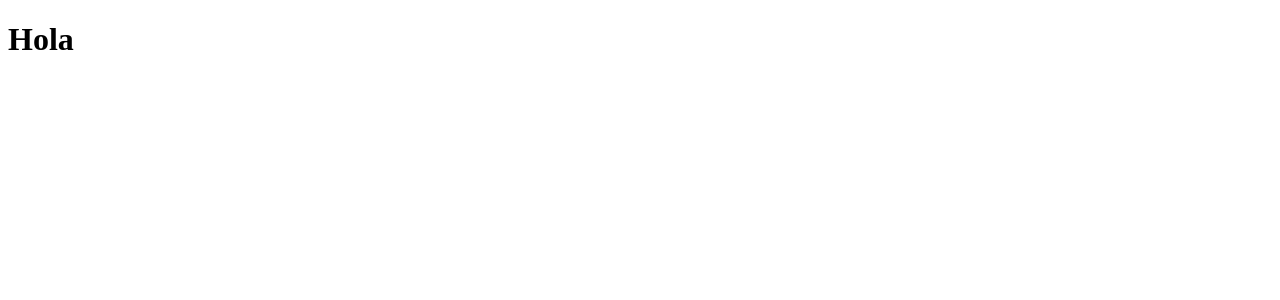
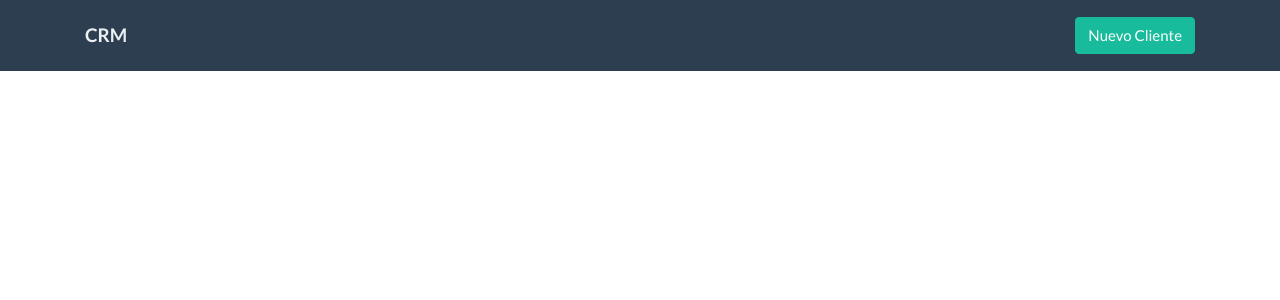
Before and after one commit to zesaru/express-graphql, a React (Create React App) app in the folder cliente/: page / in a window 1280 px wide. Shown: the top 300 px of the page. Built offline with nearby package versions, Linux system fonts and the light colour scheme.

Commit message:
primeros pasos con la aplicacion

```diff
--- a/cliente/public/index.html
+++ b/cliente/public/index.html
@@ -9,6 +9,7 @@
       name="description"
       content="Web site created using create-react-app"
     />
+
     <link rel="apple-touch-icon" href="%PUBLIC_URL%/logo192.png" />
     <!--
       manifest.json provides metadata used when your web app is installed on a
@@ -25,6 +26,10 @@
       Learn how to configure a non-root public URL by running `npm run build`.
     -->
     <title>React App</title>
+    <link
+      href="https://bootswatch.com/4/flatly/bootstrap.min.css"
+      rel="stylesheet"
+    />
   </head>
   <body>
     <noscript>You need to enable JavaScript to run this app.</noscript>
--- a/cliente/src/App.js
+++ b/cliente/src/App.js
@@ -1,6 +1,8 @@
 import React, { Component } from "react";
 import { ApolloProvider } from "react-apollo";
 import ApolloClient from "apollo-boost";
+
+import Header from "./componentes/Header";
 
 const client = new ApolloClient({
   uri: "http://localhost:4000/graphql",
@@ -14,7 +16,7 @@ class App extends Component {
   render() {
     return (
       <ApolloProvider client={client}>
-        <h1>Hola</h1>
+        <Header />
       </ApolloProvider>
     );
   }
--- /dev/null
+++ b/cliente/src/componentes/Header.js
@@ -0,0 +1,30 @@
+import React from "react";
+
+const Header = () => (
+  <nav className="navbar navbar-expand-lg navbar-dark bg-primary justify-content-between d-flex">
+    <div className="container">
+      <a className="navbar-brand text-light font-weight-bold">CRM</a>
+      <button
+        className="navbar-toggler"
+        type="button"
+        data-toggle="collapse"
+        data-target="#navegacion"
+        aria-controls="navegacion"
+        aria-expanded="false"
+        aria-label="Toggle navigation"
+      >
+        <span className="navbar-toggler-icon"></span>
+      </button>
+
+      <div className="collapse navbar-collapse" id="navegacion">
+        <ul className="navbar-nav ml-auto text-right">
+          <li className="nav-item active">
+            <a className="btn btn-success">Nuevo Cliente</a>
+          </li>
+        </ul>
+      </div>
+    </div>
+  </nav>
+);
+
+export default Header;
```
